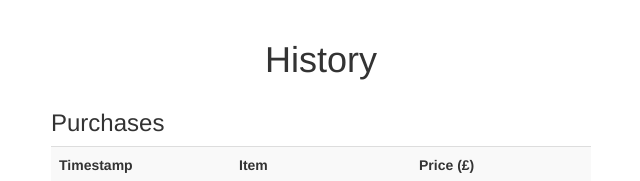
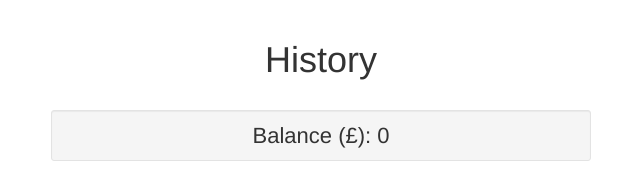
Before and after one commit to matthewswain/HonestyShop, a Flask app: page /history/ in a window 1280 px wide. Shown: the part 52-233 px from the top of the page, without its empty margins (319-959 px from the left). Run offline with Flask 2, Linux system fonts and the light colour scheme; the visitor is signed in with stand-in values (Sample User, id 1); data comes from the database, SQL or seed files in the repository; data that the repository does not hold is empty; some libraries are stand-ins or nearby versions.

Commit message:
Added balance to history page.

```diff
--- a/app.py
+++ b/app.py
@@ -160,8 +160,17 @@ def history():
     user = User.get(session['email'])
     purchases = Purchase.query.filter(Purchase.user_id==user.id).order_by(Purchase.timestamp.desc())
     payments = Payment.query.filter(Payment.user_id==user.id).order_by(Payment.timestamp.desc())
+
+    balance = 0
+
+    for purchase in purchases:
+        balance -= purchase.price
+
+    for payment in payments:
+        balance += payment.value
+
     data['purchases'] = purchases
-    return render_template('history.html', data=data, payments=payments)
+    return render_template('history.html', data=data, payments=payments, balance=balance)
 
 
 @app.route('/items/')
--- a/templates/history.html
+++ b/templates/history.html
@@ -7,6 +7,10 @@
 {% for category, message in get_flashed_messages(with_categories=True) %}
 	<a href="{{ url_for('buy') }}"><div class="{{ category }} text-center">{{ message }}</div></a>
 {% endfor %}
+
+<div class="text-center well well-sm" style="font-size:22px;">Balance (£): {{ balance }}</div>
+
+
 
 <h3>Purchases</h3>
 <table class="table table-striped table-hover">
```
